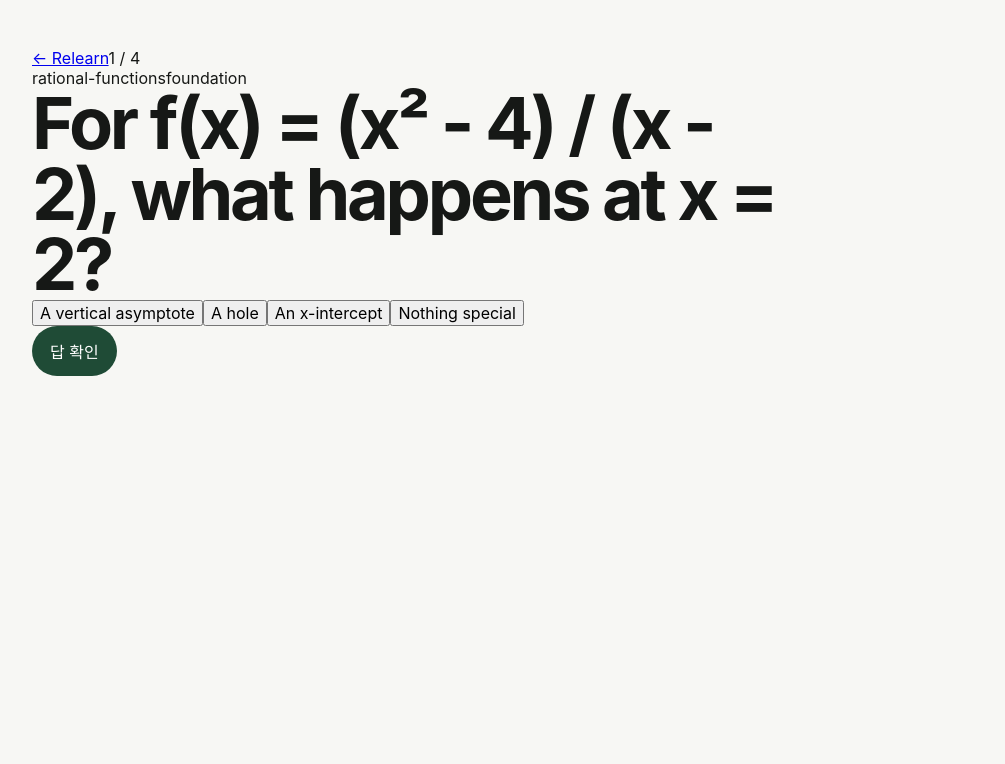
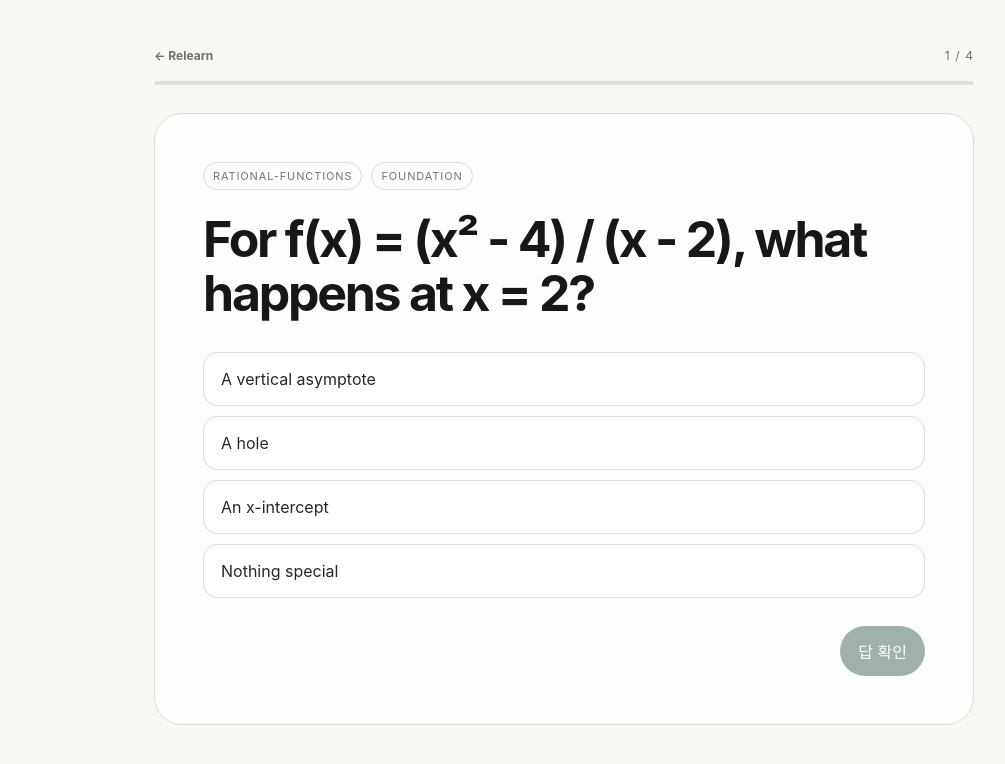
Before and after one commit to paxlkqng/relearn, a Next.js app: page /practice in a window 1280 px wide. Shown: the top 764 px of the page, without its empty margins (76-1081 px from the left). Built offline with nearby package versions, Linux system fonts and the light colour scheme.

Commit message:
style: add practice session states

```diff
--- a/app/globals.css
+++ b/app/globals.css
@@ -7,6 +7,7 @@
 * { box-sizing: border-box; }
 body { margin: 0; background: #f7f7f4; color: #161816; }
 button { font: inherit; }
+a { color: inherit; }
 
 .shell { max-width: 1120px; margin: 0 auto; padding: 48px 28px 80px; }
 .topbar { display: flex; justify-content: space-between; gap: 32px; align-items: flex-end; padding-bottom: 34px; border-bottom: 1px solid #dcded8; }
@@ -14,6 +15,8 @@ button { font: inherit; }
 h1 { margin: 0; max-width: 760px; font-size: clamp(38px, 6vw, 72px); line-height: .98; letter-spacing: -.045em; font-weight: 650; }
 .lede { max-width: 680px; margin: 20px 0 0; font-size: 17px; line-height: 1.65; color: #59605a; }
 .primary { border: 0; border-radius: 999px; background: #1f4b36; color: white; padding: 13px 18px; cursor: pointer; white-space: nowrap; }
+.primary:disabled { cursor: not-allowed; opacity: .42; }
+.primaryLink { text-decoration: none; display: inline-flex; align-items: center; justify-content: center; }
 .heroGrid { display: grid; grid-template-columns: 2fr 1fr; gap: 18px; margin-top: 28px; }
 .focusCard, .plainCard { border: 1px solid #d9ddd7; border-radius: 22px; background: rgba(255,255,255,.66); padding: 26px; }
 .focusCard h2, .plainCard h3, .section h2 { margin: 6px 0 10px; letter-spacing: -.025em; }
@@ -40,10 +43,35 @@ h1 { margin: 0; max-width: 760px; font-size: clamp(38px, 6vw, 72px); line-height
 .skillMeta strong { color: #202420; }
 .twoColumn { display: grid; grid-template-columns: 1fr 1fr; gap: 18px; }
 
+.practiceWrap { max-width: 820px; margin: 0 auto; }
+.practiceTopline { display: flex; justify-content: space-between; align-items: center; margin-bottom: 18px; color: #6b726c; font-size: 12px; letter-spacing: .09em; }
+.textLink { text-decoration: none; font-weight: 650; letter-spacing: 0; }
+.progressTrack { height: 4px; border-radius: 999px; background: #dde1dc; overflow: hidden; margin-bottom: 28px; }
+.progressTrack span { display: block; height: 100%; background: #1f4b36; transition: width .22s ease; }
+.questionCard { border: 1px solid #d9ddd7; border-radius: 28px; background: rgba(255,255,255,.76); padding: clamp(24px, 5vw, 48px); }
+.questionCard h1 { font-size: clamp(30px, 5vw, 50px); line-height: 1.08; }
+.questionMeta { display: flex; gap: 9px; margin-bottom: 22px; }
+.questionMeta span { border: 1px solid #d9ddd7; border-radius: 999px; padding: 6px 9px; color: #707770; font-size: 11px; text-transform: uppercase; letter-spacing: .08em; }
+.choiceList { display: grid; gap: 10px; margin-top: 32px; }
+.choice { width: 100%; text-align: left; border: 1px solid #d8ddd7; border-radius: 15px; padding: 16px 17px; background: #fff; color: #252925; cursor: pointer; transition: border-color .14s ease, background .14s ease; }
+.choice:hover:not(:disabled), .choice.selected { border-color: #617768; background: #f0f4f0; }
+.choice.correct { border-color: #557661; background: #edf4ef; }
+.choice.wrong { border-color: #9a665f; background: #f7efed; }
+.choice:disabled { cursor: default; }
+.explanationBox { margin-top: 24px; border-top: 1px solid #e0e3df; padding-top: 22px; }
+.explanationBox strong { display: block; margin-bottom: 8px; }
+.explanationBox p { margin: 0; color: #555d56; line-height: 1.7; }
+.explanationBox small { display: block; margin-top: 14px; color: #858b85; }
+.practiceActions { display: flex; justify-content: flex-end; margin-top: 28px; }
+.sessionSummary h1 { font-size: clamp(44px, 8vw, 76px); }
+.sessionSummary .primary { margin-top: 24px; }
+
 @media (max-width: 760px) {
   .shell { padding: 30px 18px 60px; }
   .topbar { align-items: flex-start; flex-direction: column; }
   .heroGrid, .twoColumn { grid-template-columns: 1fr; }
   .skillRow { flex-direction: column; }
   .skillMeta { width: 100%; }
+  .questionCard { border-radius: 20px; }
+  .metricRow { flex-wrap: wrap; }
 }
```
